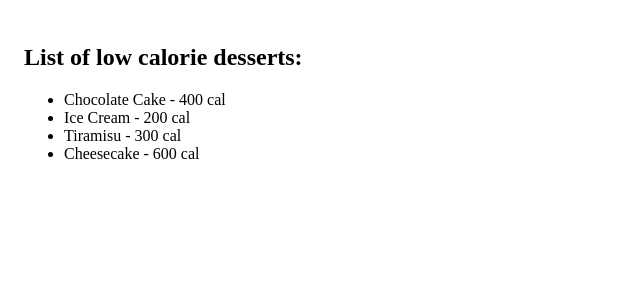
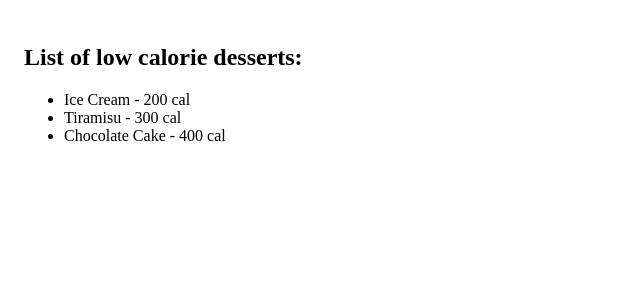
Before and after one commit to DanaKLym/React_advanced, a React (Create React App) app: page / in a window 1280 px wide. Shown: the top 300 px of the page, without its empty margins (0-640 px from the left). Built offline with nearby package versions, Linux system fonts and the light colour scheme.

Commit message:
Updated key attribute for better performance

```diff
--- a/src/DessertsList.js
+++ b/src/DessertsList.js
@@ -1,10 +1,11 @@
 function DessertsList(props) {
-    let dessertItem = props.data.map(
-      (desserts, index) => {
-        const dessertText = `${desserts.name} - ${desserts.calories} cal`
-        return <li key={index}>{ dessertText}</li>
-      }
-    )
+  let dessertItem = props.data.filter(dessert => dessert.calories < 500).sort((a,b) => a.calories - b.calories).map(
+    (desserts) => {
+      const dessertText = `${desserts.name} - ${desserts.calories} cal`
+      //index item for a key in sorted list may impact the performance of the app, so if the position of the elements may be somehow altered (removed, added, sorted out by the user) it's better to avoid prescribing index itam to the key attribute
+      return <li key={desserts.name}>{ dessertText}</li>
+    }
+  )
     return <ul>
       {dessertItem}
     </ul>;
```
